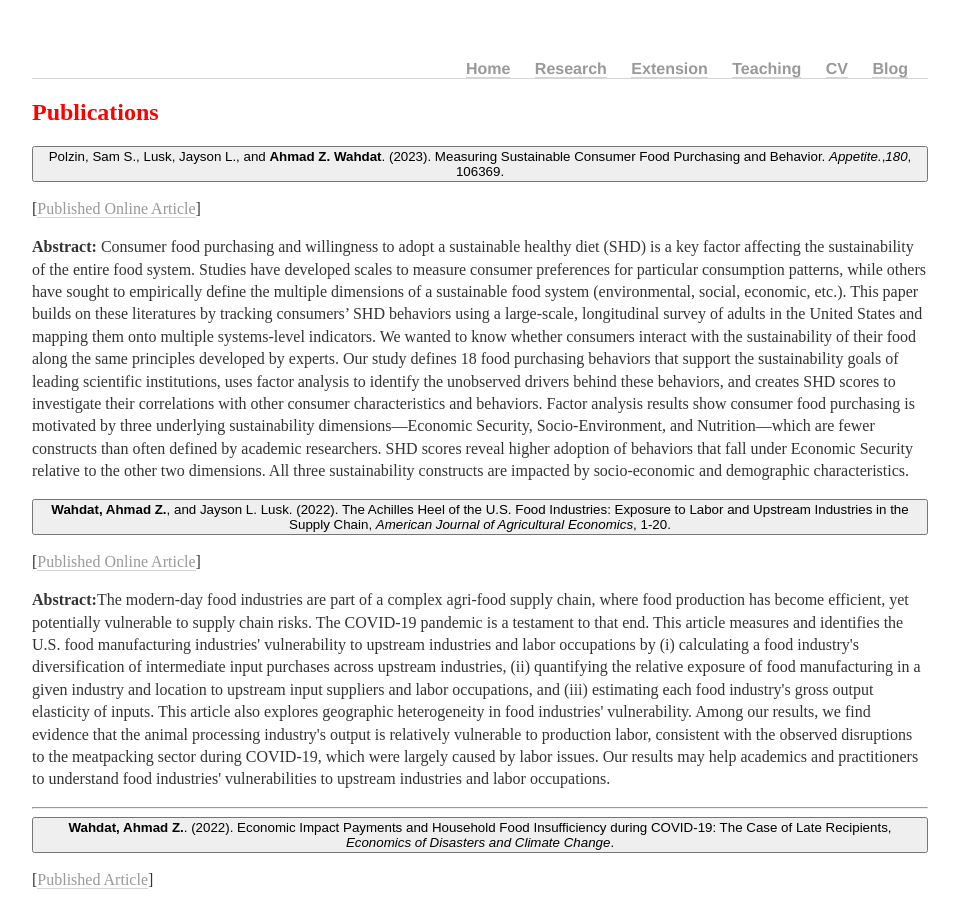
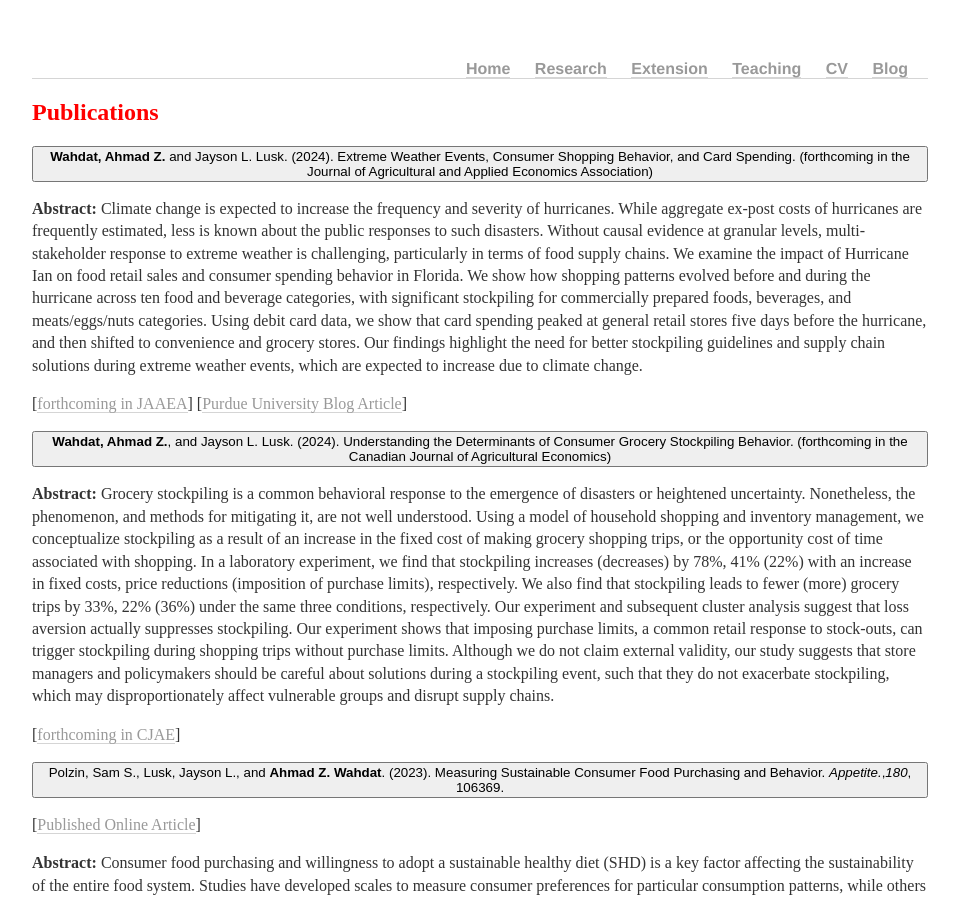
Before and after one commit to awahdat/webpage, a Jekyll site: the page built from research/index.html, in a window 1280 px wide and 900 px high. Shown: the whole window, without its empty margins (160-1119 px from the left). Built offline with Jekyll 4.4.1, drawn with Linux system fonts in a browser that asks for light colours; some of the changed text lies outside the part shown.

Commit message:
Update index.html

```diff
--- a/research/index.html
+++ b/research/index.html
@@ -6,6 +6,43 @@ description: Research work of Ahmad Zia Wahdat.
 <div class="research">
 
 	<h2 style="color: red;">Publications</h2>
+
+	<button class="accordion"><strong>Wahdat, Ahmad Z.</strong> and Jayson L. Lusk. (2024).
+		Extreme Weather Events, Consumer Shopping Behavior, and Card Spending. (forthcoming in  the Journal of Agricultural and Applied Economics Association)</button>
+	<p><strong>Abstract:</strong> Climate change is expected to increase the frequency and severity of hurricanes.
+		While aggregate ex-post costs of hurricanes are frequently estimated, less is known about the public
+		responses to such disasters. Without causal evidence at granular levels, multi-stakeholder response
+		to extreme weather is challenging, particularly in terms of food supply chains. We examine the impact of
+		Hurricane Ian on food retail sales and consumer spending behavior in Florida. We show how shopping
+		patterns evolved before and during the hurricane across ten food and beverage categories, with
+		significant stockpiling for commercially prepared foods, beverages, and meats/eggs/nuts categories.
+		Using debit card data, we show that card spending peaked at general retail stores five days before the hurricane,
+		and then shifted to convenience and grocery stores. Our findings highlight the need for better stockpiling
+		guidelines and supply chain solutions during extreme weather events, which are expected to increase due to climate change.</p>
+
+	<p> [<a href="https://onlinelibrary.wiley.com/journal/27692485" target="_blank" rel="noopener noreferrer">forthcoming in JAAEA</a>]
+	[<a href="https://ag.purdue.edu/cfdas/chew-on-this/how-hurricanes-can-impact-consumer-spending-and-food-supply-chains/" target="_blank" rel="noopener noreferrer">Purdue University Blog Article</a>]
+	</p>
+
+	<button class="accordion"><strong>Wahdat, Ahmad Z.</strong>, and Jayson L. Lusk. (2024). Understanding the Determinants of
+		Consumer Grocery Stockpiling Behavior. (forthcoming in the Canadian Journal of Agricultural Economics)</button>
+
+	<p><strong>Abstract:</strong> Grocery stockpiling is a common behavioral response to the emergence of disasters or
+		heightened uncertainty. Nonetheless, the phenomenon, and methods for mitigating it, are not well understood.
+		Using a model of household shopping and inventory management, we conceptualize stockpiling as a result of an
+		increase in the fixed cost of making grocery shopping trips, or the opportunity cost of time associated with
+		shopping. In a laboratory experiment, we find that stockpiling increases (decreases) by 78%, 41% (22%) with
+		an increase in fixed costs, price reductions (imposition of purchase limits), respectively. We also find that
+		stockpiling leads to fewer (more) grocery trips by 33%, 22% (36%) under the same three conditions,
+		respectively. Our experiment and subsequent cluster analysis suggest that loss aversion actually suppresses
+		stockpiling.  Our experiment shows that imposing purchase limits, a common retail response to stock-outs,
+		can trigger stockpiling during shopping trips without purchase limits. Although we do not claim external validity,
+		our study suggests that store managers and policymakers should be careful about solutions during a stockpiling
+		event, such that they do not exacerbate stockpiling, which may disproportionately affect vulnerable groups and disrupt supply chains.</p>
+
+
+	<p> [<a href="https://onlinelibrary.wiley.com/journal/17447976" target="_blank" rel="noopener noreferrer">forthcoming in CJAE</a>]
+	</p>
 
 
 	<button class="accordion">Polzin, Sam S., Lusk, Jayson L., and <strong>Ahmad Z. Wahdat</strong>. (2023). Measuring Sustainable Consumer
@@ -128,39 +165,6 @@ Economic Impact Payments and Household Food Insufficiency during COVID-19: The C
 		is essential to effectively mitigate food insecurity and hunger in Afghanistan.</p>
 
 
-	<button class="accordion"><strong>Wahdat, Ahmad Z.</strong>, and Jayson L. Lusk. (2023). Understanding the Determinants of
-		Consumer Grocery Stockpiling Behavior. (journal submitted)</button>
-
-	<p><strong>Abstract:</strong> Grocery stockpiling is a common behavioral response to the emergence of disasters.
-		We conceptualize stockpiling as a result of an increase in the fixed cost of making grocery trips.
-		Using a model of household shopping and inventory management, we conduct a laboratory experiment,
-		where stockpiling increases 81% with an increase in trip fixed cost, 64% with imposition of purchase limits,
-		and 42% with price reductions relative to an experiment control. Estimating grocery-cost elasticities of demand of 1.7,
-		we estimate COVID-19 increased fixed cost of grocery shopping by 29%. We find that imposition of purchase limits
-		can exacerbate shortage situations.</p>
-
-
-	<button class="accordion"><strong>Wahdat, Ahmad Z.</strong> and Jayson L. Lusk. (2023).
-		Extreme Weather Events and Consumers Dynamic Food Shopping Behavior. (journal submitted)</button>
-	<p><strong>Abstract:</strong> Climate change is expected to increase the frequency and severity of hurricanes.
-		While aggregate ex post costs of hurricanes are frequently estimated, less is known about the real-time public
-		responses to such disasters. Without causal evidence at granular levels, multi-stakeholder response to extreme
-		weather is challenging, particularly in terms of food supply chains. Considering the 2022 Hurricane Ian
-		landfall in Florida, we show its impact on (i) state-level aggregate food grocery sales across 10 food
-		categories, and (ii) debit/credit card holding consumers' spending at convenience, general retail,
-		and grocery stores. We show how consumers' food shopping behavior dynamically evolved from the first
-		government advisory on Hurricane Ian, hence presenting comprehensive evidence on consumers food
-		shopping during and around the hurricane. Food grocery stockpiling is evident across all food
-		categories, particularly in commercially prepared food, beverages, and meat/egg/nut categories.
-		Despite sharp declines in food sales during Hurricane Ian, there was a pronounced rebound
-		post-hurricane, except for fruits. Upon hearing the earliest news of hurricane, consumers bought in
-		bulk at general retail stores. However, consumers utilized convenience and grocery stores as hurricane
-		approached. We show that early warnings helped Floridians to prepare for the hurricane in terms of
-		food acquisition, but there were likely substantial consumer welfare losses due to potential food waste.
-		As panic buying puts stress on food supply chains and potentially limits food availability for some
-		consumers, this research highlights the need to consider impacts of alternative warnings and
-		supply chain solutions in the midst of extreme weather events.</p>
-
 	<button class="accordion"><strong>Wahdat, Ahmad Z.</strong>, Polzin, Sam. (2023).
 		Natural Disasters and Household Food Insufficiency in the US. (journal submitted)</button>
 	<p><strong>Abstract:</strong> Little is known about the impact of natural disasters on food hardship in the United States.
```
